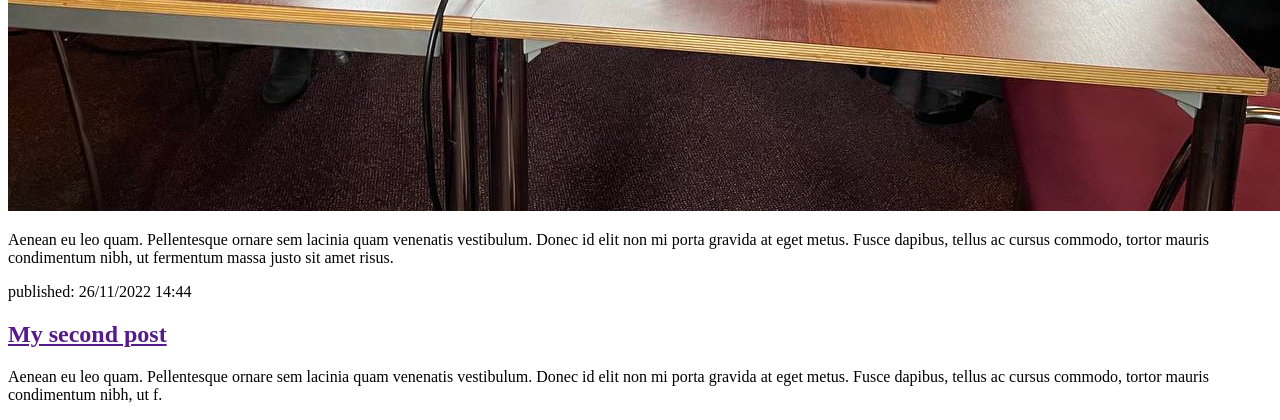
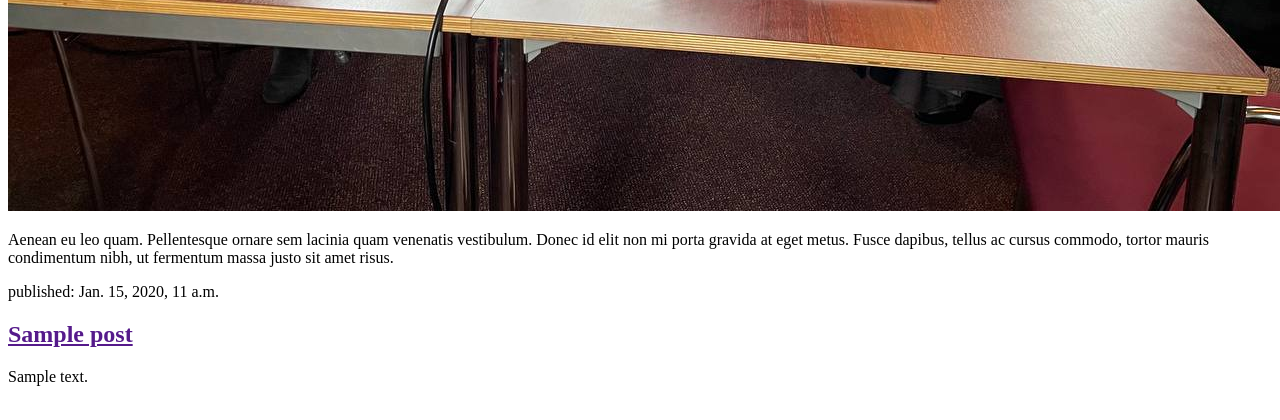
Before and after one commit to arnq/my-first-blog, a Django app: page / in a window 1280 px wide. Shown: the part 932-1352 px from the top of the page. After the commit the page ends 1318 px from the top, so only its background shows below. Run offline with Django 3.2, Linux system fonts and the light colour scheme; tables that the repository leaves empty hold one stand-in row (values such as "Sample post").

Commit message:
Modified templates to display posts from database.

```diff
--- a/blog/templates/blog/post_list.html
+++ b/blog/templates/blog/post_list.html
@@ -11,14 +11,16 @@
 <article>
     <time>published: 26/11/2022 14:44</time>
     <h2><a href="">Hello from Django Girl´s in Groningen, Netherlands</a></h2>.
-    <dev class="image"><img src="photo1.jpg" alt="Photo1"></dev>
+    <div class="image"><img src="img/photo1.jpg" alt="Photo1"></div>
     <p>Aenean eu leo quam. Pellentesque ornare sem lacinia quam venenatis vestibulum. Donec id elit non mi porta gravida at eget metus. Fusce dapibus, tellus ac cursus commodo, tortor mauris condimentum nibh, ut fermentum massa justo sit amet risus.</p>
 </article>
 
+{% for post in posts %}
 <article>
-    <time>published: 26/11/2022 14:44</time>
-    <h2><a href="">My second post</a></h2>
-    <p>Aenean eu leo quam. Pellentesque ornare sem lacinia quam venenatis vestibulum. Donec id elit non mi porta gravida at eget metus. Fusce dapibus, tellus ac cursus commodo, tortor mauris condimentum nibh, ut f.</p>
+    <time>published: {{ post.published_date }}</time>
+    <h2><a href="">{{ post.title }}</a></h2>
+    <p>{{ post.text|linebreaksbr }}</p>
 </article>
+{% endfor %}
 </body>
 </html>
--- a/blog/urls.py
+++ b/blog/urls.py
@@ -3,4 +3,5 @@ from . import views
 
 urlpatterns = [
     path('', views.post_list, name='post_list'),
+    path('', views.post_list, name='post_list'),
 ]
--- a/blog/views.py
+++ b/blog/views.py
@@ -1,5 +1,9 @@
 from django.shortcuts import render
+from django.utils import timezone
+from .models import Post
+
 
 # Create your views here.
 def post_list(request):
-    return render(request, 'blog/post_list.html', {})
+    posts = Post.objects.filter(published_date__lte=timezone.now()).order_by('published_date')
+    return render(request, 'blog/post_list.html', {'posts': posts})
```
